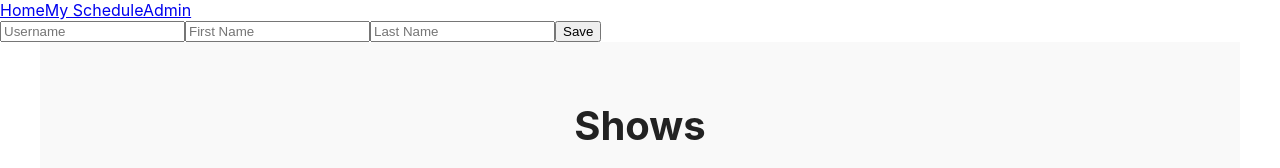
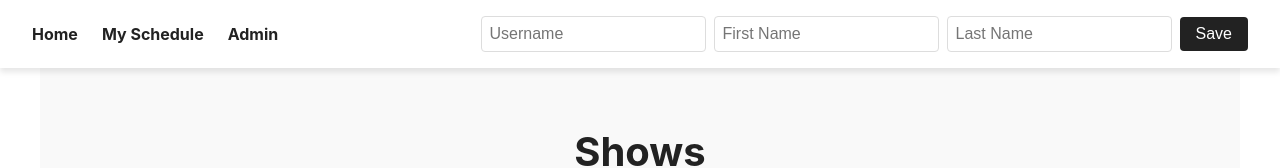
Before and after one commit to TDManning/festival-scheduler-fe, a React (Create React App) app: page / in a window 1280 px wide. Shown: the top 168 px of the page. Built offline with nearby package versions, Linux system fonts and the light colour scheme; no server answers.

Commit message:
feat: add css styling to NavBar component

```diff
--- a/src/App.jsx
+++ b/src/App.jsx
@@ -1,4 +1,5 @@
-// import './App.css';
+import './App.css';
+import "./NavBar.css";
 import { BrowserRouter as Router, Routes, Route } from "react-router-dom";
 import { useState } from "react";
 import NavBar from "./NavBar";
--- a/src/NavBar.css
+++ b/src/NavBar.css
@@ -0,0 +1,80 @@
+.navbar {
+  display: flex;
+  justify-content: space-between;
+  align-items: center;
+  background-color: #ffffff;
+  padding: 1rem 2rem;
+  box-shadow: 0 4px 6px rgba(0, 0, 0, 0.1);
+  position: sticky;
+  top: 0;
+  z-index: 1000;
+}
+
+.navbar-links {
+  display: flex;
+  gap: 1.5rem;
+}
+
+.navbar-links a {
+  text-decoration: none;
+  font-size: 1rem;
+  color: #222;
+  font-weight: bold;
+  transition: color 0.3s ease;
+}
+
+.navbar-links a:hover {
+  color: #555;
+}
+
+.navbar-form {
+  display: flex;
+  align-items: center;
+  gap: 0.5rem;
+}
+
+.navbar-form input {
+  padding: 0.5rem;
+  font-size: 1rem;
+  border: 1px solid #ddd;
+  border-radius: 4px;
+  outline: none;
+  transition: box-shadow 0.3s ease;
+}
+
+.navbar-form input:focus {
+  box-shadow: 0 0 4px rgba(0, 0, 0, 0.2);
+}
+
+.navbar-form button {
+  padding: 0.5rem 1rem;
+  font-size: 1rem;
+  color: #fff;
+  background-color: #222;
+  border: none;
+  border-radius: 4px;
+  cursor: pointer;
+  transition: background-color 0.3s ease;
+}
+
+.navbar-form button:hover {
+  background-color: #555;
+}
+
+/* Responsive design */
+@media (max-width: 768px) {
+  .navbar {
+    flex-direction: column;
+    align-items: flex-start;
+  }
+
+  .navbar-links {
+    margin-bottom: 1rem;
+  }
+
+  .navbar-form {
+    flex-direction: column;
+    align-items: flex-start;
+    gap: 0.5rem;
+  }
+}
--- a/src/NavBar.jsx
+++ b/src/NavBar.jsx
@@ -1,12 +1,15 @@
 import { Link } from "react-router-dom";
+import "./NavBar.css";
 
 function NavBar() {
   return (
-    <nav>
-      <Link to="/">Home</Link>
-      <Link to="/user">My Schedule</Link>
-      <Link to="/admin">Admin</Link>
-      <form>
+    <nav className="navbar">
+      <div className="navbar-links">
+        <Link to="/">Home</Link>
+        <Link to="/user">My Schedule</Link>
+        <Link to="/admin">Admin</Link>
+      </div>
+      <form className="navbar-form">
         <input type="text" placeholder="Username" />
         <input type="text" placeholder="First Name" />
         <input type="text" placeholder="Last Name" />
```
